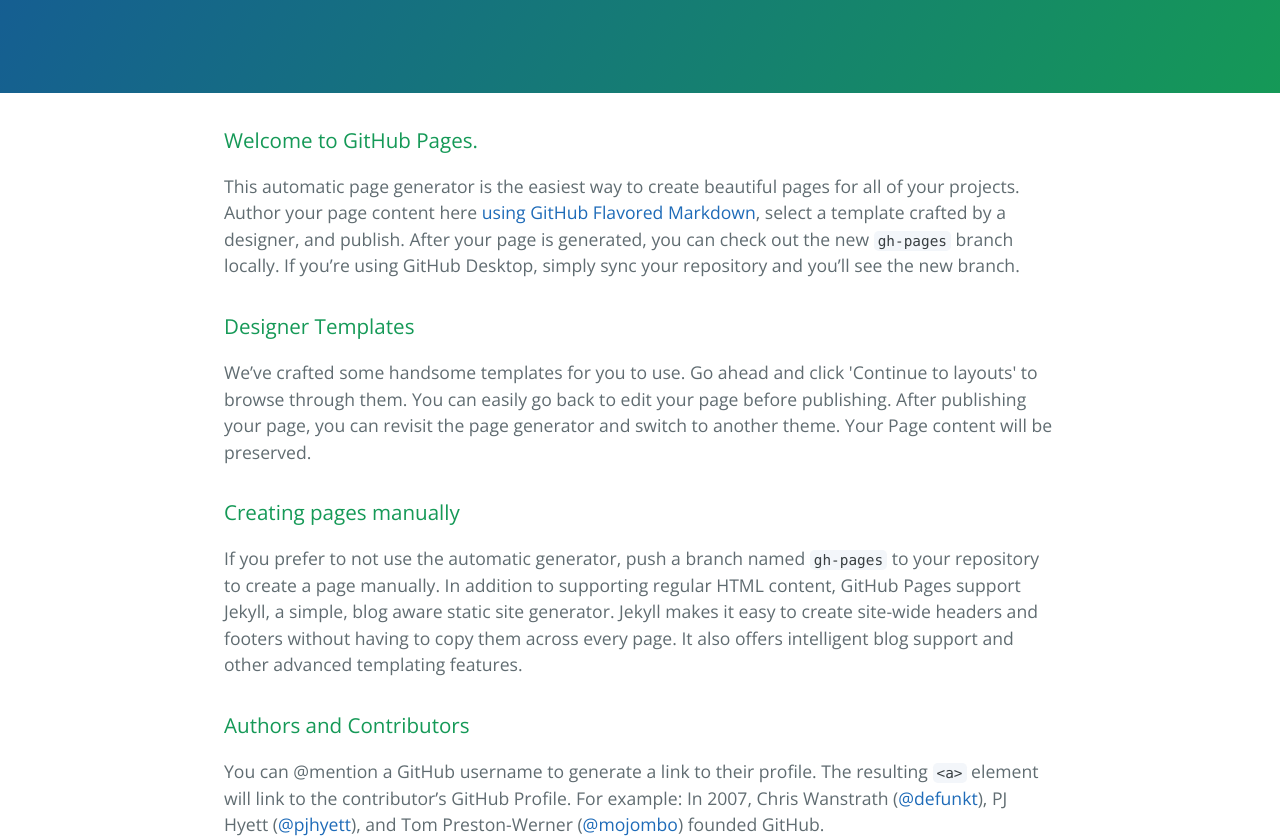
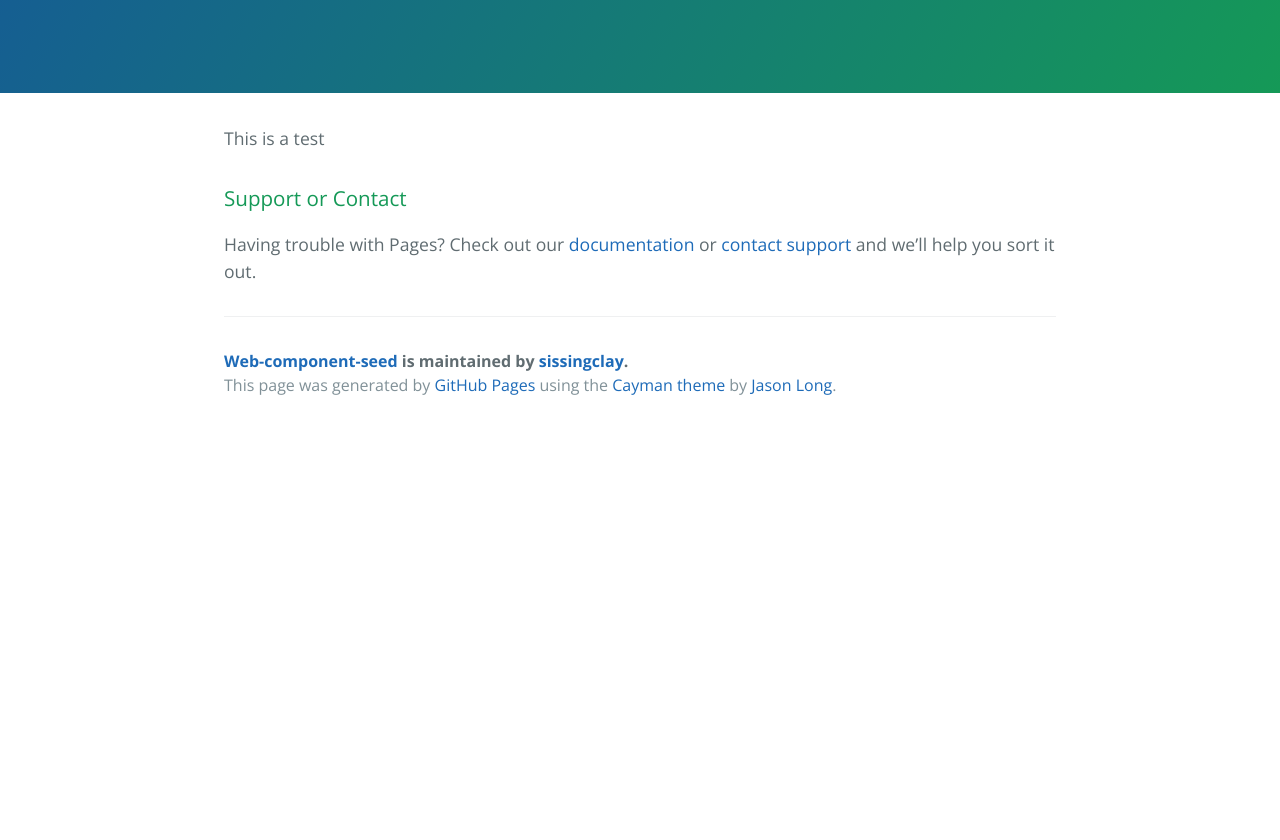
Before and after one commit to sissingclay/web-component-seed, a website: page index.html in a window 1280 px wide. Shown: the part 290-1130 px from the top of the page. After the commit the page ends 800 px from the top, so only its background shows below. Drawn offline with nearby package versions, Linux system fonts and the light colour scheme.

```diff
--- a/index.html
+++ b/index.html
@@ -19,25 +19,7 @@
     </section>
 
     <section class="main-content">
-      <h3>
-<a id="welcome-to-github-pages" class="anchor" href="#welcome-to-github-pages" aria-hidden="true"><span aria-hidden="true" class="octicon octicon-link"></span></a>Welcome to GitHub Pages.</h3>
-
-<p>This automatic page generator is the easiest way to create beautiful pages for all of your projects. Author your page content here <a href="https://guides.github.com/features/mastering-markdown/">using GitHub Flavored Markdown</a>, select a template crafted by a designer, and publish. After your page is generated, you can check out the new <code>gh-pages</code> branch locally. If you’re using GitHub Desktop, simply sync your repository and you’ll see the new branch.</p>
-
-<h3>
-<a id="designer-templates" class="anchor" href="#designer-templates" aria-hidden="true"><span aria-hidden="true" class="octicon octicon-link"></span></a>Designer Templates</h3>
-
-<p>We’ve crafted some handsome templates for you to use. Go ahead and click 'Continue to layouts' to browse through them. You can easily go back to edit your page before publishing. After publishing your page, you can revisit the page generator and switch to another theme. Your Page content will be preserved.</p>
-
-<h3>
-<a id="creating-pages-manually" class="anchor" href="#creating-pages-manually" aria-hidden="true"><span aria-hidden="true" class="octicon octicon-link"></span></a>Creating pages manually</h3>
-
-<p>If you prefer to not use the automatic generator, push a branch named <code>gh-pages</code> to your repository to create a page manually. In addition to supporting regular HTML content, GitHub Pages support Jekyll, a simple, blog aware static site generator. Jekyll makes it easy to create site-wide headers and footers without having to copy them across every page. It also offers intelligent blog support and other advanced templating features.</p>
-
-<h3>
-<a id="authors-and-contributors" class="anchor" href="#authors-and-contributors" aria-hidden="true"><span aria-hidden="true" class="octicon octicon-link"></span></a>Authors and Contributors</h3>
-
-<p>You can @mention a GitHub username to generate a link to their profile. The resulting <code>&lt;a&gt;</code> element will link to the contributor’s GitHub Profile. For example: In 2007, Chris Wanstrath (<a href="https://github.com/defunkt" class="user-mention">@defunkt</a>), PJ Hyett (<a href="https://github.com/pjhyett" class="user-mention">@pjhyett</a>), and Tom Preston-Werner (<a href="https://github.com/mojombo" class="user-mention">@mojombo</a>) founded GitHub.</p>
+      <p>This is a test</p>
 
 <h3>
 <a id="support-or-contact" class="anchor" href="#support-or-contact" aria-hidden="true"><span aria-hidden="true" class="octicon octicon-link"></span></a>Support or Contact</h3>
```
Also changed, not shown: params.json (+1 -1 lines).
